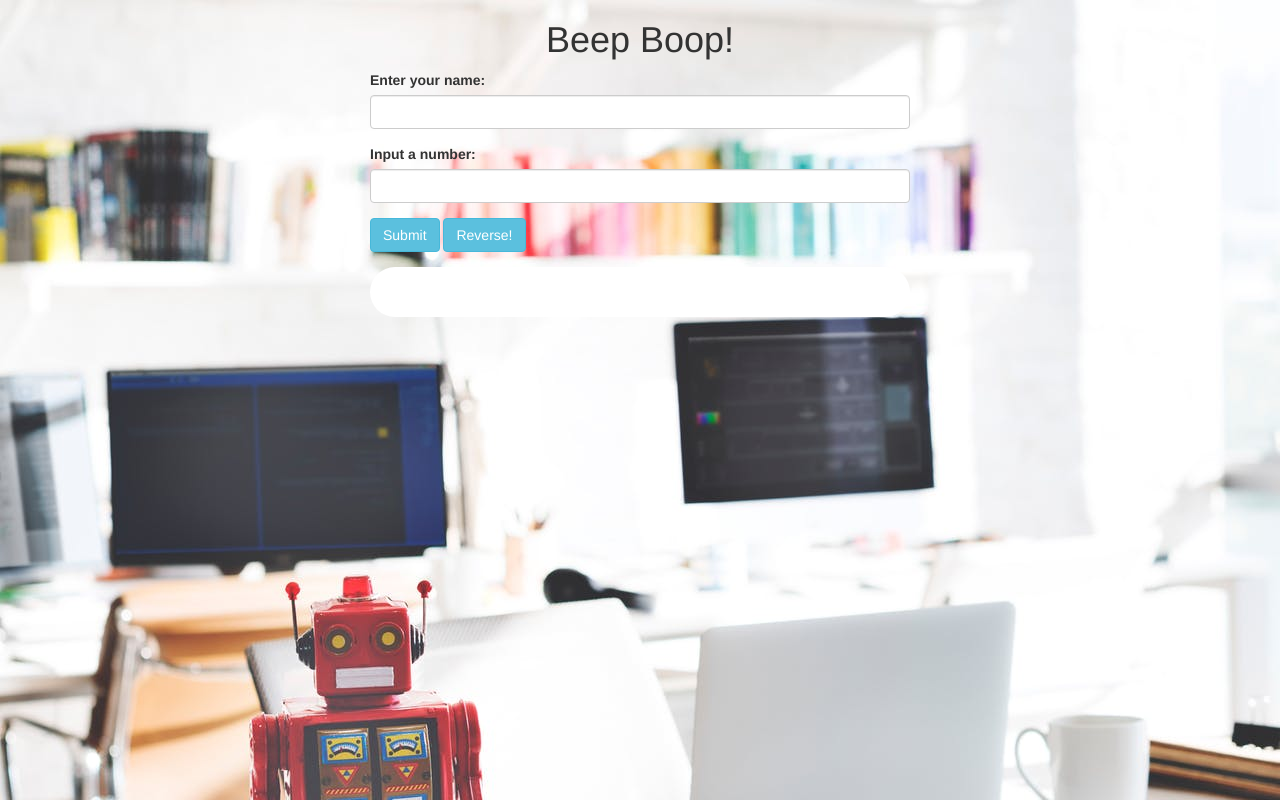
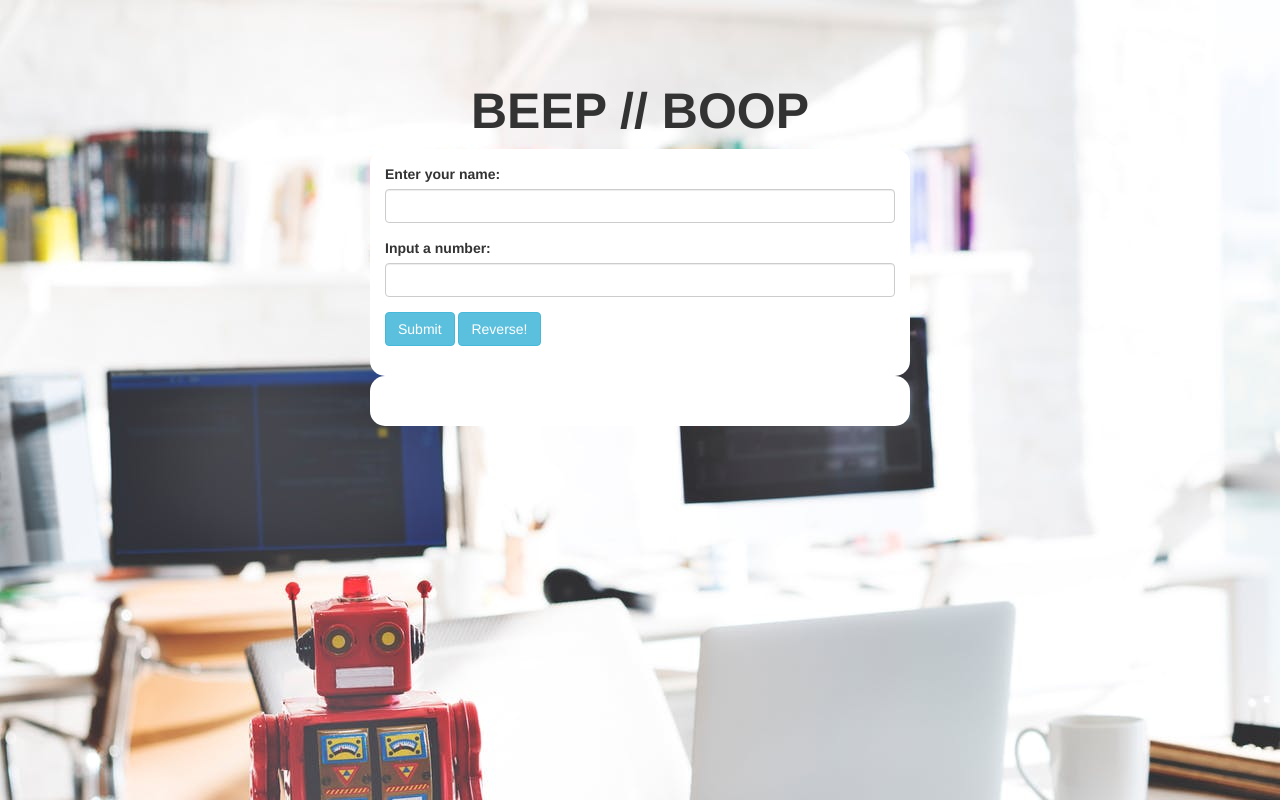
Before and after one commit to kayajepson/fridayWeek3, a plain HTML site: page index.html in a window 1280 px wide. Drawn offline with Linux system fonts and the light colour scheme.

```diff
--- a/css/styles.css
+++ b/css/styles.css
@@ -8,9 +8,23 @@
   padding: 25px;
   font-family: monospace;
   font-size: 14px;
-  border-radius: 25px;
+  border-radius: 15px;
 }
 div.row3 {
   color: green;
   text-align: justify;
 }
+.container {
+  margin-top: 5%;
+}
+
+#userInput {
+  background-color: white;
+  padding: 15px;
+  border-radius: 15px;
+}
+h1 {
+  font-size: 50px;
+  font-weight: bold;
+  font-stretch: condensed;
+}
--- a/index.html
+++ b/index.html
@@ -5,13 +5,13 @@
   <link rel="stylesheet" href="css/styles.css" type="text/css" />
   <script src="js/jquery-3.3.1.js"></script>
   <script src="js/scripts.js"></script>
-    <title></title>
+  <title>Beep // Boop</title>
 </head>
 <body>
   <div class="container">
     <div class="row1">
       <div class="col-md-6 col-md-offset-3 text-center">
-          <h1>Beep Boop!</h1>
+        <h1>BEEP // BOOP</h1>
       </div>
     </div>
     <div class="row2">
@@ -34,7 +34,7 @@
     </div>
     <div class="row3">
       <div class="col-md-6 col-md-offset-3">
-          <div id="result">
+        <div id="result" class="z-depth-3">
 
         </div>
       </div>
--- a/js/scripts.js
+++ b/js/scripts.js
@@ -3,6 +3,8 @@
   $("form#userInput").submit(function(event) {
     event.preventDefault();
     var userNumber = parseInt($("input#numInput").val());
+    var userName = $("input#nameInput").val();
+    console.log(userName);
     var output = genOutput(userNumber);
     $("#result").text(output);
 
@@ -15,11 +17,12 @@
   });
 });
 
-
 //BACK END
 function convert(num) {
   var userName = $("input#nameInput").val();
-if (num.includes("3")) {
+  if (userName === "" && num.includes("3")) {
+    return(" I'm sorry, Dave. I'm afraid I can't do that.");
+  } if (userName !== "" && num.includes("3")) {
     return(" I'm sorry, " + userName + ". I'm afraid I can't do that.");
   } if (num.includes("2")) {
     return(" boop");
```
Also changed, not shown: 1 other file. Lines whose indentation alone changed are shown as unchanged.
